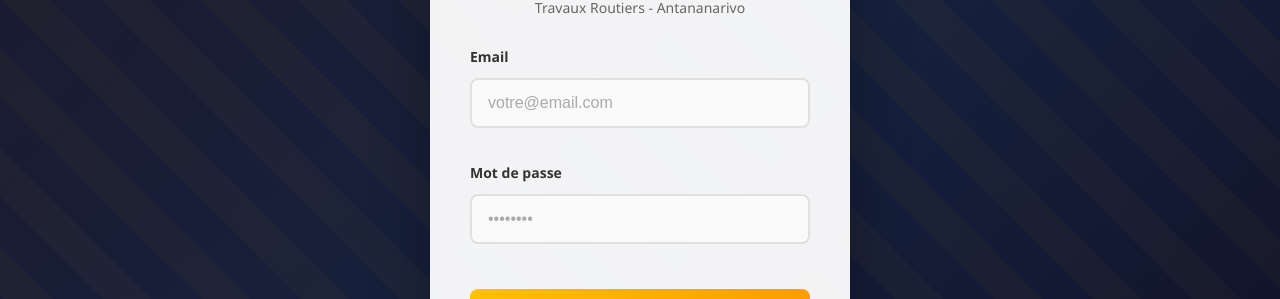
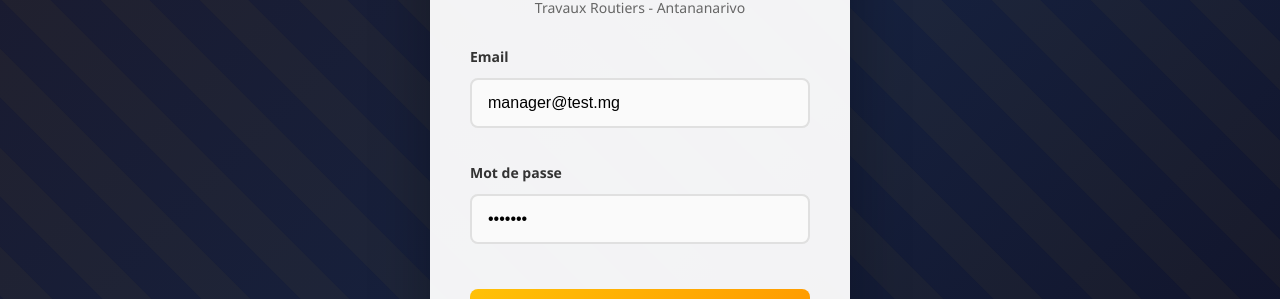
Before and after one commit to TonyRandrian/travaux_routiers, a React (Create React App) app in the folder front/: page / in a window 1280 px wide. Shown: the part 192-491 px from the top of the page. Built offline with nearby package versions, Linux system fonts and the light colour scheme.

Commit message:
refactor: add default value for login

```diff
--- a/front/src/components/Auth/Login.js
+++ b/front/src/components/Auth/Login.js
@@ -3,8 +3,8 @@
 import './Auth.css';
 
 function Login({ onSwitchToRegister, onForgotPassword, onLoginSuccess, onVisitorMode, onAccessDenied }) {
-  const [email, setEmail] = useState('');
-  const [password, setPassword] = useState('');
+  const [email, setEmail] = useState('manager@test.mg');
+  const [password, setPassword] = useState('manager');
   const [error, setError] = useState('');
   const [loading, setLoading] = useState(false);
   const { login, enableVisitorMode } = useAuth();
```
